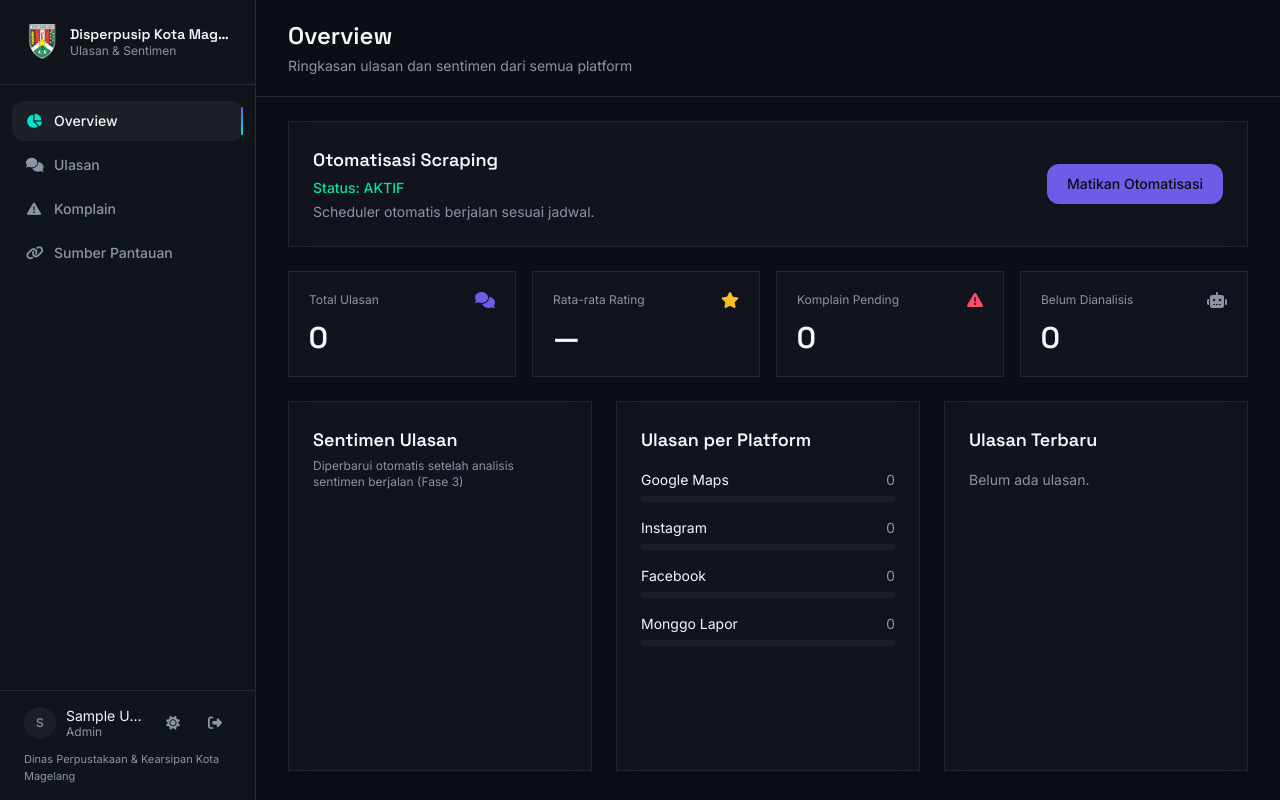
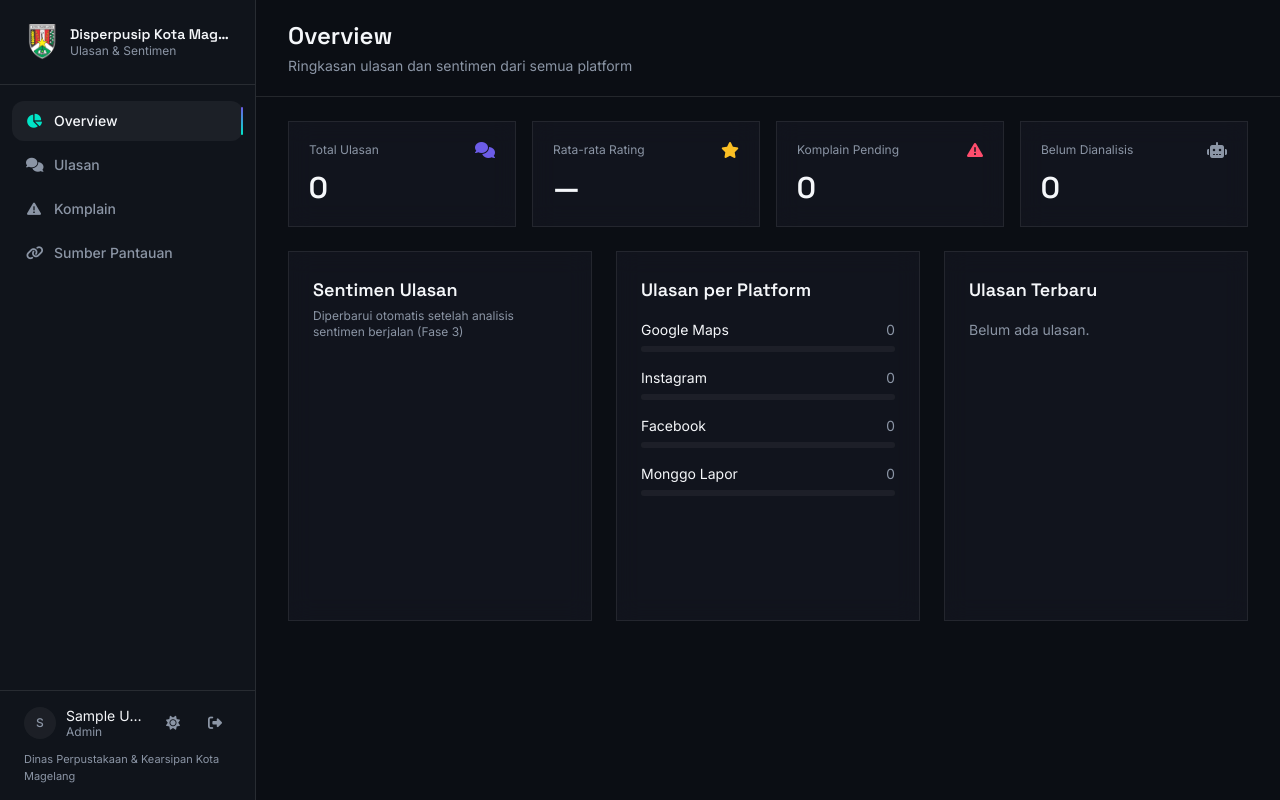
Before and after one commit to maulinrisdyann/scraping-perpustakaan, a Laravel app: page /dashboard in a window 1280 px wide. Run offline with Laravel 12, Linux system fonts and the light colour scheme; the visitor is signed in with stand-in values (Sample User, id 1); data comes from the database, SQL or seed files in the repository; data that the repository does not hold is empty; a map, chart or similar area stays blank; some libraries are stand-ins or nearby versions.

Commit message:
Update project dan hapus automation toggle

```diff
--- a/app/Http/Controllers/DashboardController.php
+++ b/app/Http/Controllers/DashboardController.php
@@ -2,11 +2,9 @@
 
 namespace App\Http\Controllers;
 
-use App\Models\AutomationSetting;
 use App\Models\Complaint;
 use App\Models\Review;
 use App\Models\Source;
-use Illuminate\Http\RedirectResponse;
 use Illuminate\Http\Request;
 use Illuminate\Support\Facades\DB;
 
@@ -14,7 +12,6 @@ class DashboardController extends Controller
 {
     public function overview()
     {
-        $automationEnabled = AutomationSetting::isEnabled();
         $totalReviews = Review::count();
         $avgRating = Review::whereNotNull('rating')->avg('rating');
         $pendingComplaints = Complaint::where('status', 'belum_dibalas')->count();
@@ -35,7 +32,6 @@ class DashboardController extends Controller
             ->get();
 
         return view('dashboard.overview', [
-            'automationEnabled' => $automationEnabled,
             'totalReviews' => $totalReviews,
             'avgRating' => $avgRating,
             'pendingComplaints' => $pendingComplaints,
@@ -45,18 +41,4 @@ class DashboardController extends Controller
             'recentReviews' => $recentReviews,
         ]);
     }
-
-    public function toggleAutomation(Request $request): RedirectResponse
-    {
-        abort_unless($request->user(), 403);
-
-        $automationEnabled = AutomationSetting::toggle();
-
-        return redirect()->route('dashboard.overview')->with(
-            'status',
-            $automationEnabled
-                ? 'Automatisasi scraping berhasil diaktifkan.'
-                : 'Automatisasi scraping berhasil dinonaktifkan.'
-        );
-    }
 }
--- a/resources/views/dashboard/overview.blade.php
+++ b/resources/views/dashboard/overview.blade.php
@@ -11,28 +11,6 @@
             <i class="fa-solid fa-circle-check mr-2"></i>{{ session('status') }}
         </div>
     @endif
-
-    <div class="glass rounded-none p-6 fade-slide-in" style="animation-delay: 80ms">
-        <div class="flex flex-col gap-4 sm:flex-row sm:items-center sm:justify-between">
-            <div>
-                <h2 class="font-display font-semibold text-lg mb-1">Otomatisasi Scraping</h2>
-                <p class="text-sm {{ $automationEnabled ? 'text-success' : 'text-txsecondary' }}">
-                    <span class="font-medium">Status: {{ $automationEnabled ? 'AKTIF' : 'NONAKTIF' }}</span>
-                </p>
-                <p class="text-sm text-txsecondary mt-1">
-                    {{ $automationEnabled ? 'Scheduler otomatis berjalan sesuai jadwal.' : 'Scheduler otomatis sedang dihentikan sementara.' }}
-                </p>
-            </div>
-
-            <form method="POST" action="{{ route('dashboard.automation.toggle') }}">
-                @csrf
-                @method('PATCH')
-                <button type="submit" class="rounded-xl px-5 py-2.5 text-sm font-medium transition-colors {{ $automationEnabled ? 'bg-violet text-bg hover:bg-violet/90' : 'bg-slate-700 text-white hover:bg-slate-600 dark:bg-white/10 dark:hover:bg-white/15 dark:text-white' }}">
-                    {{ $automationEnabled ? 'Matikan Otomatisasi' : 'Aktifkan Otomatisasi' }}
-                </button>
-            </form>
-        </div>
-    </div>
 
     {{-- Grid statistik --}}
     <div class="grid grid-cols-1 sm:grid-cols-2 lg:grid-cols-4 gap-4">
--- a/routes/console.php
+++ b/routes/console.php
@@ -1,6 +1,5 @@
 <?php
 
-use App\Models\AutomationSetting;
 use Illuminate\Foundation\Inspiring;
 use Illuminate\Support\Facades\Artisan;
 use Illuminate\Support\Facades\Schedule;
@@ -9,25 +8,7 @@ Artisan::command('inspire', function () {
     $this->comment(Inspiring::quote());
 })->purpose('Display an inspiring quote');
 
-if (AutomationSetting::isEnabled()) {
-    // Jadwal scraping otomatis. Interval IG & FB sengaja lebih longgar (tiap 4
-    // jam) dibanding GMaps (tiap 1 jam) karena akun dummy-nya masih baru --
-    // digenjot terlalu sering berisiko kena checkpoint/rate-limit lagi seperti
-    // yang terjadi saat development (lihat catatan Fase 4 & 5). Jadwal
-    // masing-masing di-stagger (menit berbeda) biar 3 browser Chrome tidak
-    // coba jalan bersamaan.
-    //
-    // PENTING: scraper GMaps & Facebook butuh browser window nyata
-    // (headless=False) -- lolos deteksi anti-bot butuh ini. Jadi jadwal ini
-    // hanya akan berjalan mulus selama Mac ini menyala & user sedang login
-    // desktop (bukan lewat SSH headless). Instagram (instaloader, murni API)
-    // tidak butuh browser sama sekali.
-    Schedule::command('scrape:google-maps')->hourlyAt(0)->withoutOverlapping();
-    Schedule::command('scrape:instagram')->cron('20 */4 * * *')->withoutOverlapping();
-    Schedule::command('scrape:facebook')->cron('40 */4 * * *')->withoutOverlapping();
-
-    // Jalan tiap jam setelah siklus scraping, cukup 50 menit dari :00 supaya
-    // scraper di atas sempat selesai duluan. Idempotent & murah (cuma proses
-    // review yang sentiment_label-nya masih kosong), aman di-jadwalkan sering.
-    Schedule::command('sentiment:analyze')->hourlyAt(50)->withoutOverlapping();
-}
+Schedule::command('scrape:google-maps')->hourlyAt(0)->withoutOverlapping();
+Schedule::command('scrape:instagram')->cron('20 */4 * * *')->withoutOverlapping();
+Schedule::command('scrape:facebook')->cron('40 */4 * * *')->withoutOverlapping();
+Schedule::command('sentiment:analyze')->hourlyAt(50)->withoutOverlapping();
--- a/routes/web.php
+++ b/routes/web.php
@@ -26,7 +26,6 @@ Route::middleware('auth')->group(function () {
     Route::redirect('/', '/dashboard');
 
     Route::get('/dashboard', [DashboardController::class, 'overview'])->name('dashboard.overview');
-    Route::patch('/dashboard/automation/toggle', [DashboardController::class, 'toggleAutomation'])->name('dashboard.automation.toggle');
     Route::get('/ulasan', [ReviewController::class, 'index'])->name('reviews.index');
     Route::post('/ulasan/monggo-lapor', [ReviewController::class, 'storeMonggoLapor'])->name('reviews.monggo-lapor.store');
 
```
Also changed, not shown: app/Models/AutomationSetting.php (deleted, +0 -48 lines), tests/Feature/AutomationToggleTest.php (deleted, +0 -16 lines), database/migrations/2026_09_17_000001_create_automation_settings_table.php (deleted).
